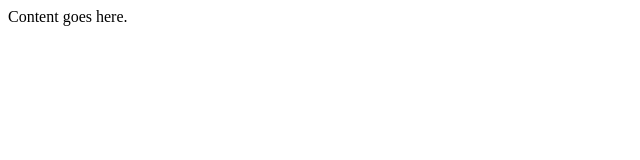
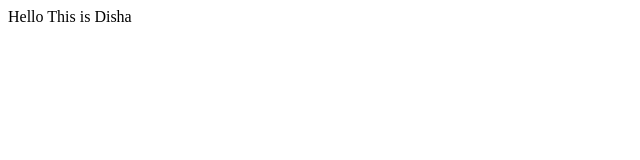
Before and after one commit to Disha-Shukla/Disha-Shukla.github.io, a plain HTML site: page index.html in a window 1280 px wide. Shown: the full height of the page, 0-640 px from the left. Drawn offline with Linux system fonts and the light colour scheme.

Commit message:
Update index.html

```diff
--- a/index.html
+++ b/index.html
@@ -5,6 +5,6 @@
     <title>KIA Privacy Policy</title>
     </head>
     <body>
-    Content goes here.
+    Hello This is Disha
     </body>
     </html>
```
